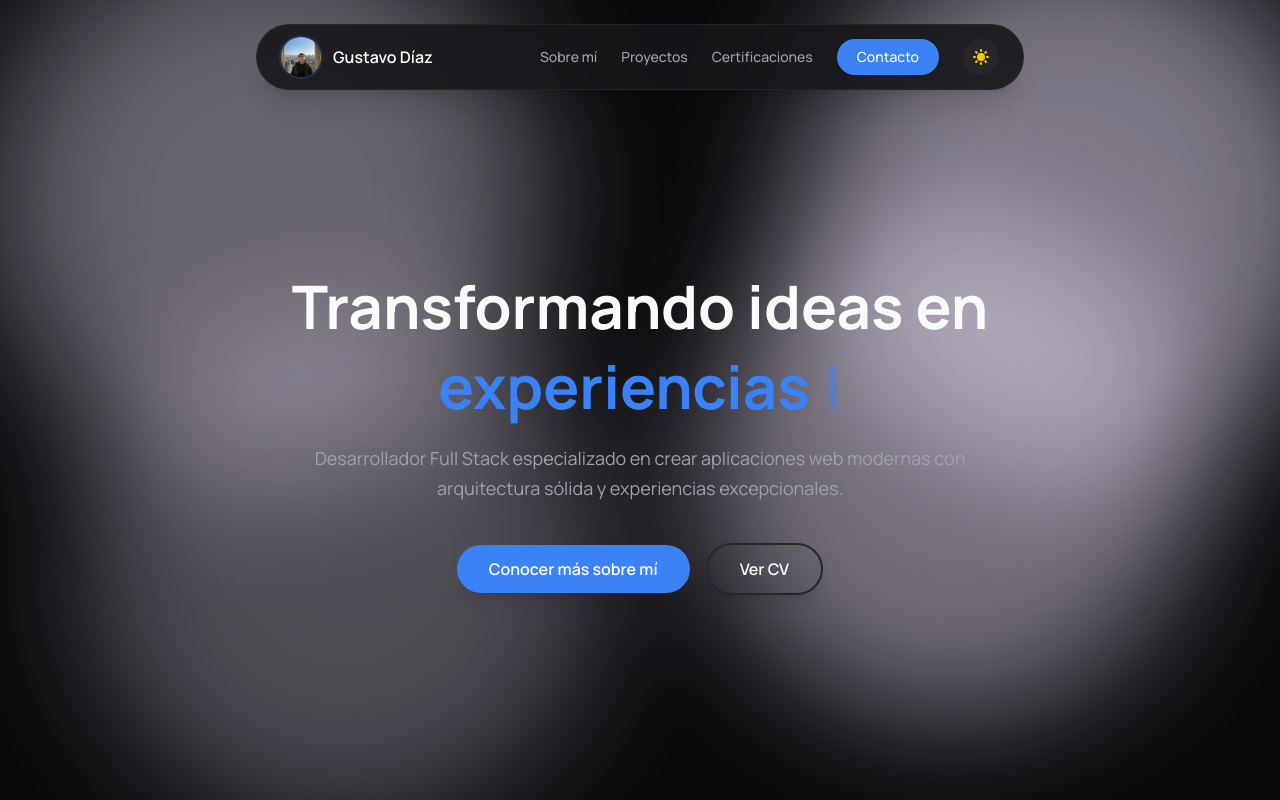
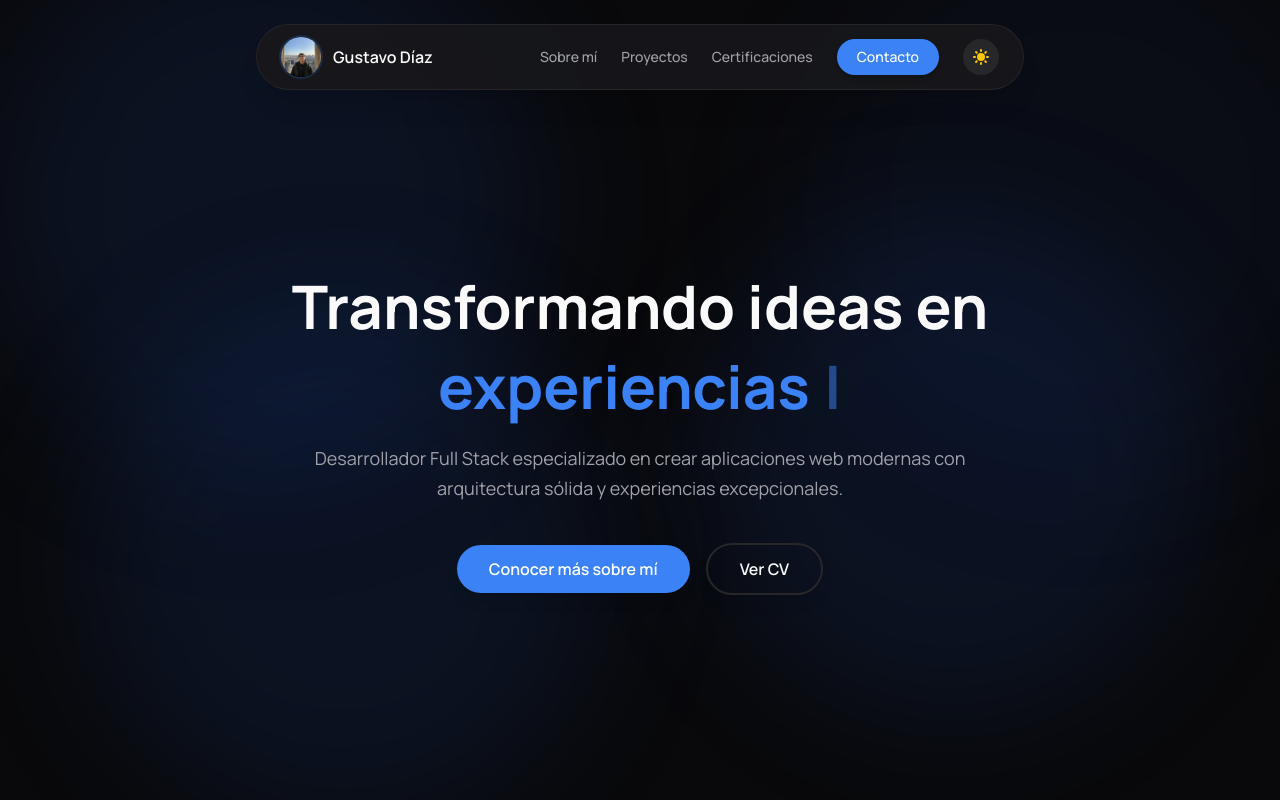
Before and after one commit to gustavodiazramirez/my-portfolio, a Next.js app in the folder new-portfolio/: page / in a window 1280 px wide. Shown: the top 800 px of the page. Built offline with nearby package versions, Linux system fonts and the light colour scheme.

Commit message:
feat: update blob styles in layout and add new CSS variables for improved background animations

```diff
--- a/new-portfolio/app/globals.css
+++ b/new-portfolio/app/globals.css
@@ -15,6 +15,10 @@
   --accent-foreground: 23 23 23;
   --border: 229 231 235;
   --ring: 37 99 235;
+  --blob-1: 191 219 254;
+  --blob-2: 191 219 254;
+  --blob-3: 191 219 254;
+  --blob-4: 191 219 254;
 }
 
 .dark {
@@ -32,9 +36,13 @@
   --accent-foreground: 250 250 250;
   --border: 39 39 42;
   --ring: 59 130 246;
+  --blob-1: 37 99 235;
+  --blob-2: 37 99 235;
+  --blob-3: 37 99 235;
+  --blob-4: 37 99 235;
 }
 
-@theme inline {
+@theme {
   --color-background: rgb(var(--background));
   --color-foreground: rgb(var(--foreground));
   --color-card: rgb(var(--card));
@@ -49,6 +57,7 @@
   --color-accent-foreground: rgb(var(--accent-foreground));
   --color-border: rgb(var(--border));
   --color-ring: rgb(var(--ring));
+  --color-blob: rgb(var(--blob-1));
   --font-sans: var(--font-manrope);
 }
 
--- a/new-portfolio/app/layout.tsx
+++ b/new-portfolio/app/layout.tsx
@@ -24,16 +24,15 @@ export default function RootLayout({
         {/* Animated Background */}
         <div className="fixed inset-0 -z-10 overflow-hidden">
           <div className="absolute inset-0 bg-background" />
-          <div className="absolute top-0 -left-4 w-[500px] h-[500px] bg-purple-100/40 dark:bg-primary/[0.0375] rounded-full filter blur-3xl animate-blob" />
-          <div className="absolute top-0 -right-4 w-[500px] h-[500px] bg-purple-100/50 dark:bg-primary/[0.045] rounded-full filter blur-3xl animate-blob animation-delay-2000" />
-          <div className="absolute -bottom-8 left-20 w-[500px] h-[500px] bg-purple-100/30 dark:bg-primary/[0.03] rounded-full filter blur-3xl animate-blob animation-delay-4000" />
-          <div className="absolute bottom-20 right-20 w-[500px] h-[500px] bg-purple-100/45 dark:bg-primary/[0.04] rounded-full filter blur-3xl animate-blob animation-delay-6000" />
+          <div className="absolute top-0 -left-4 w-[500px] h-[500px] bg-blob/10 rounded-full filter blur-3xl animate-blob" />
+          <div className="absolute top-0 -right-4 w-[500px] h-[500px] bg-blob/5 rounded-full filter blur-3xl animate-blob animation-delay-2000" />
+          <div className="absolute -bottom-8 left-20 w-[500px] h-[500px] bg-blob/10 rounded-full filter blur-3xl animate-blob animation-delay-4000" />
+          <div className="absolute bottom-20 right-20 w-[500px] h-[500px] bg-blob/10 rounded-full filter blur-3xl animate-blob animation-delay-6000" />
         </div>
 
         <ThemeProvider
           attribute="class"
           defaultTheme="dark"
-          enableSystem
           disableTransitionOnChange
         >
           {children}
```
